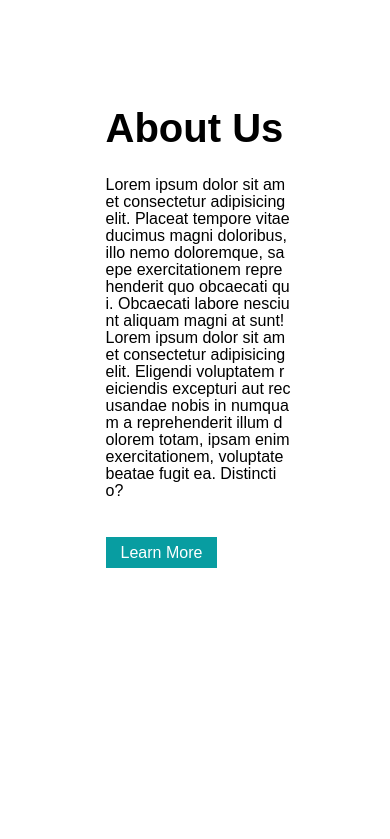
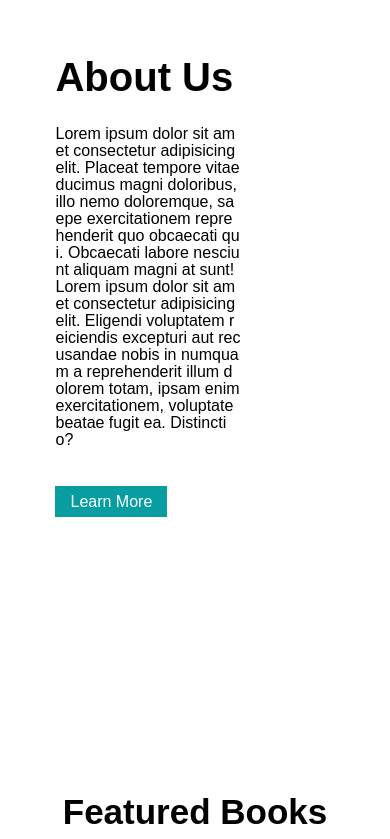
Before and after one commit to sadeelardah1/task1, a plain HTML site: page index.html in a window 390 px wide. Shown: the top 839 px of the page. Drawn offline with Linux system fonts and the light colour scheme.

Commit message:
added third media query

```diff
--- a/style.css
+++ b/style.css
@@ -224,3 +224,9 @@ html {
         }
     }
   }
+   @media screen and (max-width: 1250px)
+  {
+    .flexContainer {
+        margin: 0px;
+    }
+  }
```
